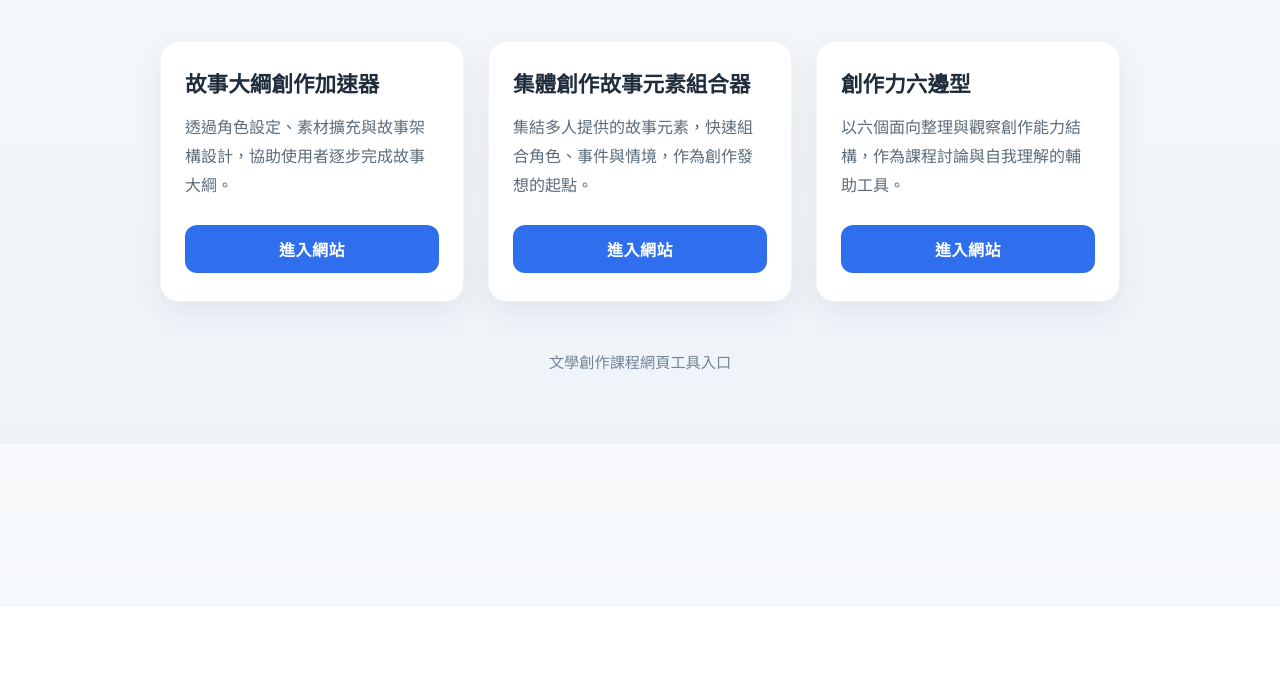
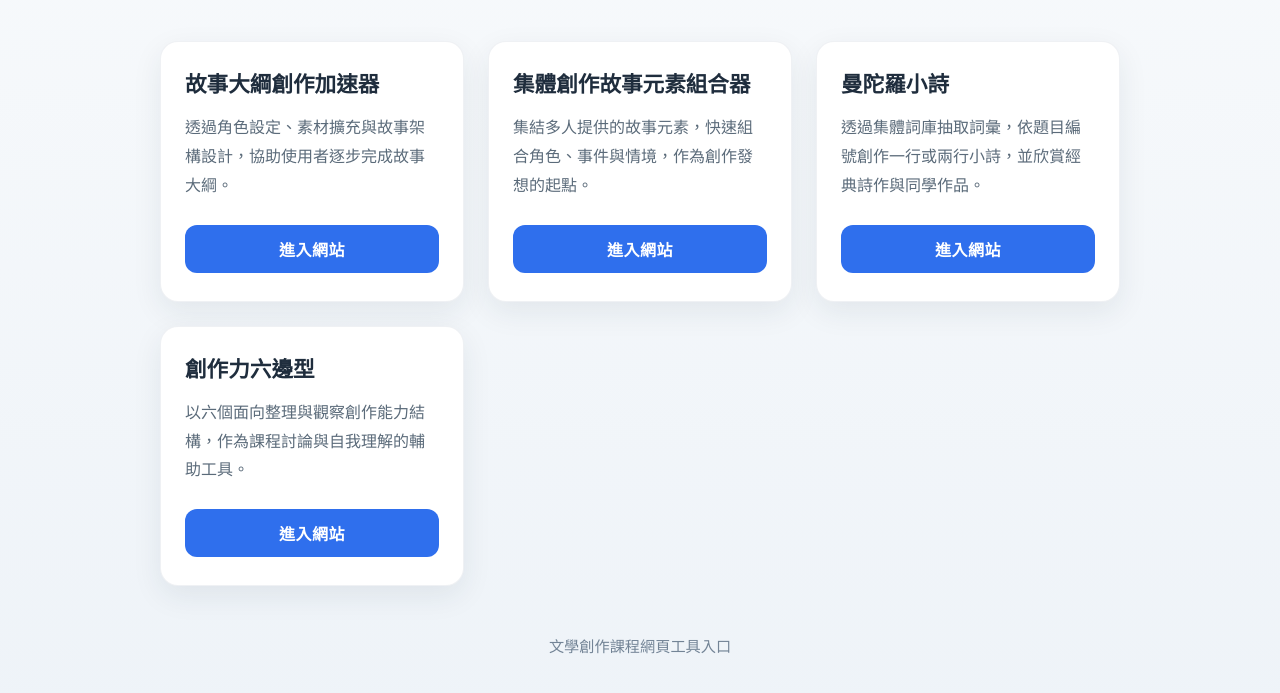
Before and after one commit to wistpai/creative, a plain HTML site: page index.html in a window 1280 px wide. Shown: the part 193-886 px from the top of the page. Before the commit the page ends 800 px from the top, so only its background shows below. Drawn offline with Linux system fonts and the light colour scheme.

Commit message:
新增曼陀羅小詩入口

```diff
--- a/index.html
+++ b/index.html
@@ -152,6 +152,16 @@
       </section>
 
       <section class="tool-card">
+        <h2>曼陀羅小詩</h2>
+        <p>
+          透過集體詞庫抽取詞彙，依題目編號創作一行或兩行小詩，並欣賞經典詩作與同學作品。
+        </p>
+        <a href="https://script.google.com/macros/s/AKfycbyVFkFs9lpxMT9vX0r_VTx8429uCt-p5FcLVxoLx62sFPCNFK02IBBYdYhxIpF1Hx7vbw/exec" target="_blank" rel="noopener noreferrer">
+          進入網站
+        </a>
+      </section>
+
+      <section class="tool-card">
         <h2>創作力六邊型</h2>
         <p>
           以六個面向整理與觀察創作能力結構，作為課程討論與自我理解的輔助工具。
```
